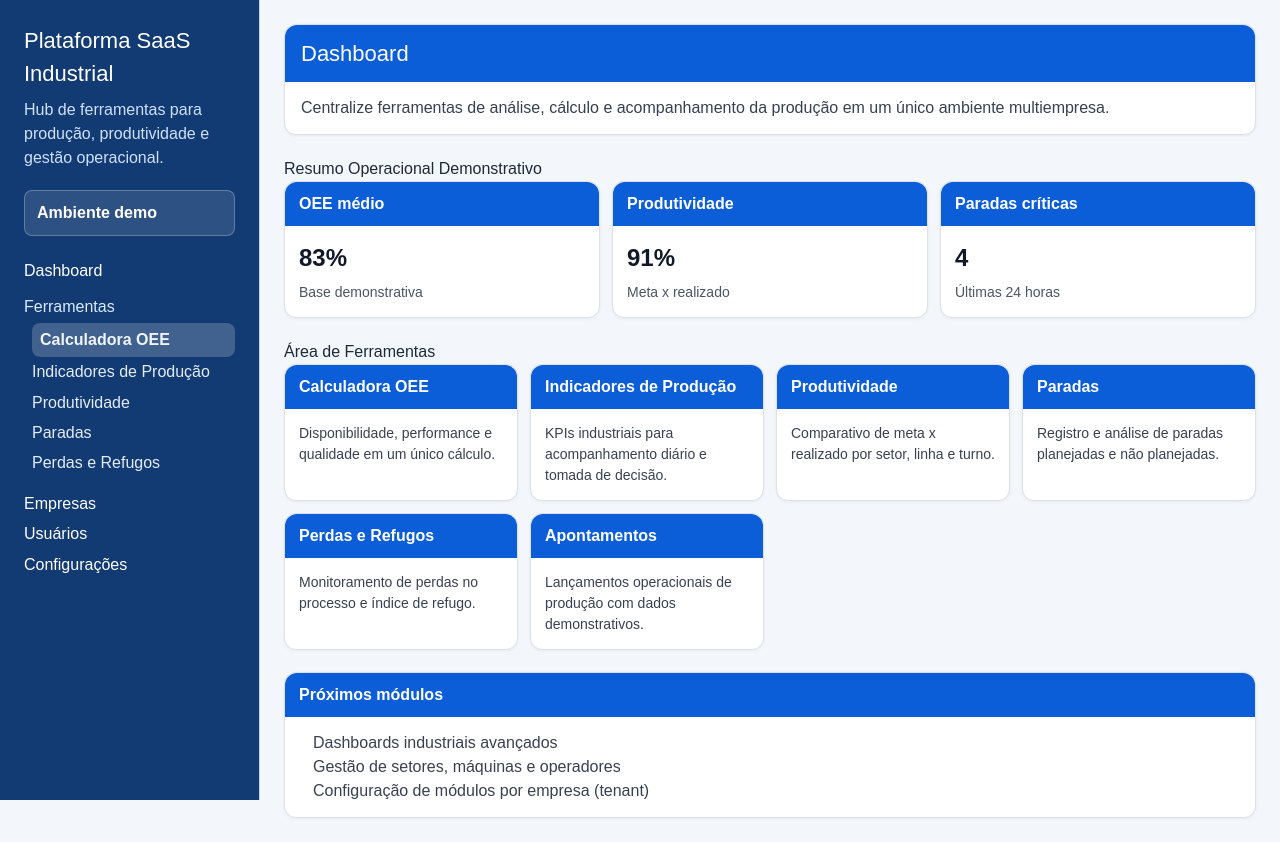
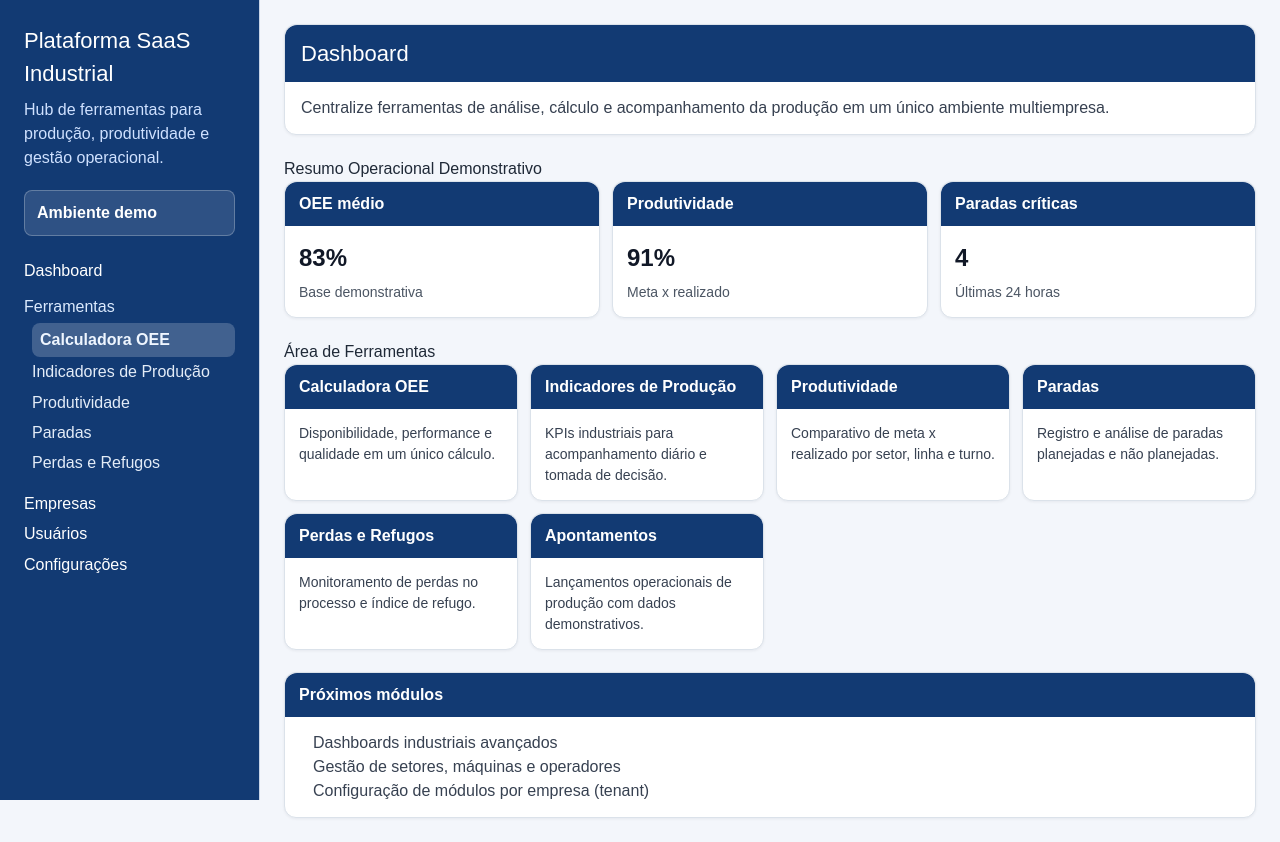
Before and after one commit to ArthurEngProduto/SIGO-Portal-de-Produ-o, a Next.js app: page / in a window 1280 px wide. Built offline with nearby package versions, Linux system fonts and the light colour scheme.

Commit message:
Adiciona calculadora OEE

```diff
--- a/components/dashboard/MetricCard.tsx
+++ b/components/dashboard/MetricCard.tsx
@@ -7,7 +7,7 @@ type MetricCardProps = {
 export default function MetricCard({ titulo, valor, detalhe }: MetricCardProps) {
   return (
     <article style={{ border: "1px solid #dbe2ea", borderRadius: 12, background: "#fff", boxShadow: "0 1px 3px rgba(16,24,40,.06)" }}>
-      <div style={{ background: "#0b5ed7", color: "#fff", padding: "10px 14px", borderRadius: "12px 12px 0 0", fontWeight: 700 }}>{titulo}</div>
+      <div style={{ background: "#123a73", color: "#fff", padding: "10px 14px", borderRadius: "12px 12px 0 0", fontWeight: 700 }}>{titulo}</div>
       <div style={{ padding: "14px" }}>
         <p style={{ margin: 0, fontSize: "24px", fontWeight: 700, color: "#111827" }}>{valor}</p>
         <p style={{ margin: "6px 0 0", color: "#4b5563", fontSize: "14px" }}>{detalhe}</p>
--- a/components/dashboard/PriorityCard.tsx
+++ b/components/dashboard/PriorityCard.tsx
@@ -6,7 +6,7 @@ type PriorityCardProps = {
 export default function PriorityCard({ titulo, itens }: PriorityCardProps) {
   return (
     <section style={{ marginTop: "22px", border: "1px solid #dbe2ea", borderRadius: 12, background: "#fff", boxShadow: "0 1px 3px rgba(16,24,40,.06)" }}>
-      <div style={{ background: "#0b5ed7", color: "#fff", padding: "10px 14px", borderRadius: "12px 12px 0 0", fontWeight: 700 }}>{titulo}</div>
+      <div style={{ background: "#123a73", color: "#fff", padding: "10px 14px", borderRadius: "12px 12px 0 0", fontWeight: 700 }}>{titulo}</div>
       <ul style={{ color: "#374151", margin: 0, padding: "14px 28px" }}>
         {itens.map((item) => (
           <li key={item}>{item}</li>
--- a/components/dashboard/ToolCard.tsx
+++ b/components/dashboard/ToolCard.tsx
@@ -9,7 +9,7 @@ type ToolCardProps = {
 export default function ToolCard({ nome, descricao, href }: ToolCardProps) {
   const content = (
     <article style={{ border: "1px solid #dbe2ea", borderRadius: 12, background: "#fff", boxShadow: "0 1px 3px rgba(16,24,40,.06)", height: "100%" }}>
-      <div style={{ background: "#0b5ed7", color: "#fff", padding: "10px 14px", borderRadius: "12px 12px 0 0", fontWeight: 700 }}>{nome}</div>
+      <div style={{ background: "#123a73", color: "#fff", padding: "10px 14px", borderRadius: "12px 12px 0 0", fontWeight: 700 }}>{nome}</div>
       <div style={{ padding: 14 }}>
         <p style={{ margin: 0, color: "#374151", fontSize: "14px" }}>{descricao}</p>
       </div>
--- a/components/layout/Header.tsx
+++ b/components/layout/Header.tsx
@@ -1,7 +1,7 @@
 export default function Header() {
   return (
     <header style={{ background: "#fff", border: "1px solid #dbe2ea", borderRadius: 12, boxShadow: "0 1px 3px rgba(16,24,40,.06)" }}>
-      <div style={{ background: "#0b5ed7", color: "#fff", padding: "12px 16px", borderRadius: "12px 12px 0 0" }}>
+      <div style={{ background: "#123a73", color: "#fff", padding: "12px 16px", borderRadius: "12px 12px 0 0" }}>
         <h2 style={{ margin: 0, fontSize: "22px" }}>Dashboard</h2>
       </div>
       <div style={{ padding: "14px 16px" }}>
```
